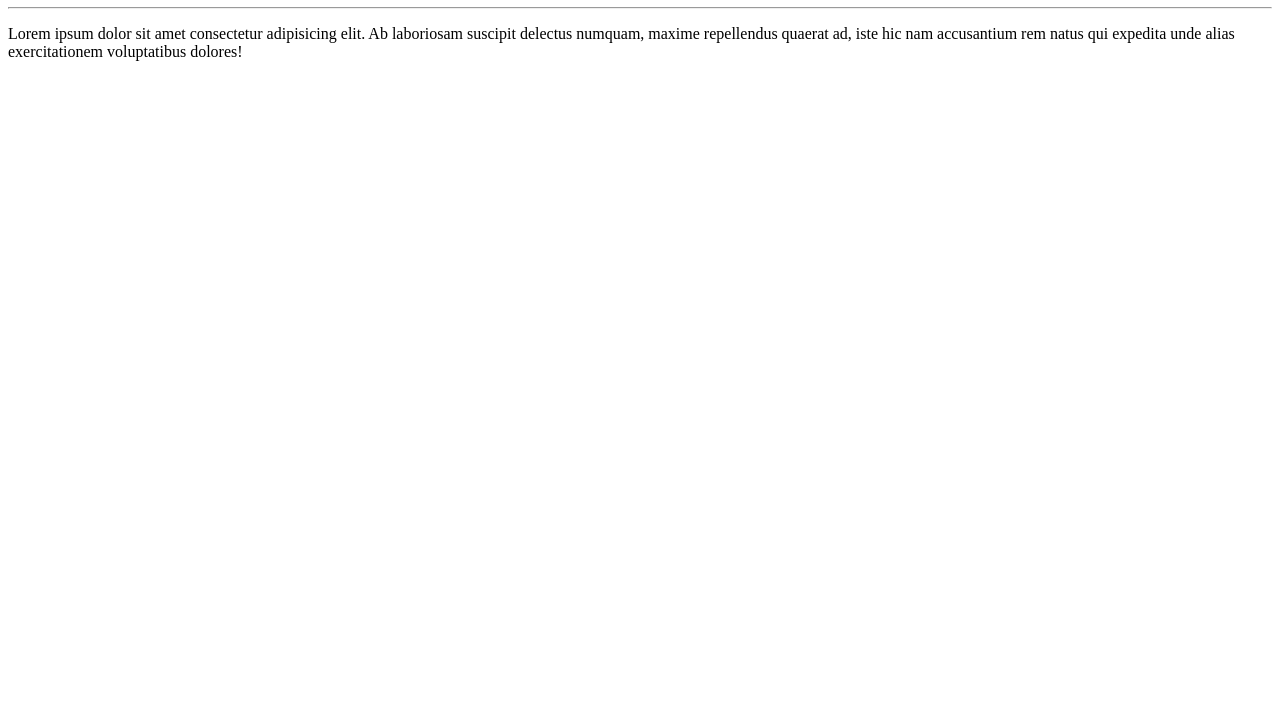
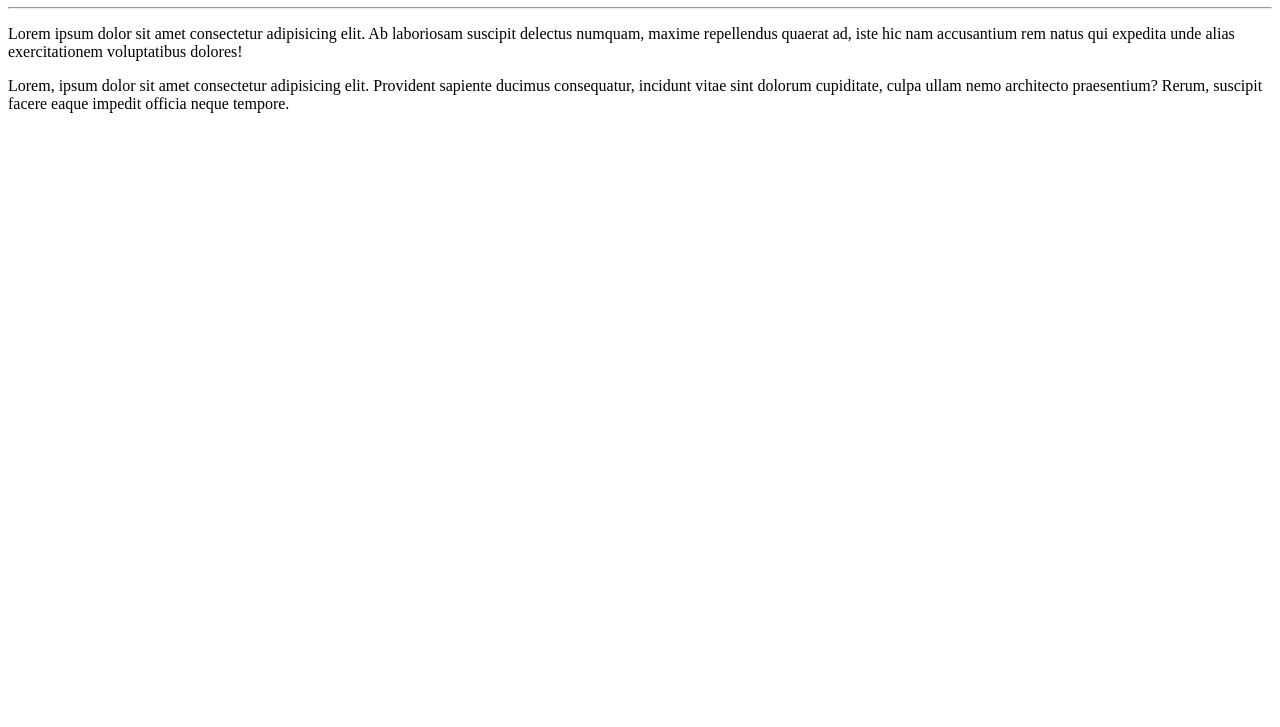
Before and after one commit to The-Programador/Ola-Mundo, a plain HTML site: page site-exemplo/index.html in a window 1280 px wide. Shown: the part 73-800 px from the top of the page. Drawn offline with Linux system fonts and the light colour scheme.

Commit message:
Adicionei um parágrafo

```diff
--- a/site-exemplo/index.html
+++ b/site-exemplo/index.html
@@ -10,5 +10,6 @@
     <h1>Olá, Mundo!</h1>
     <hr>
     <p>Lorem ipsum dolor sit amet consectetur adipisicing elit. Ab laboriosam suscipit delectus numquam, maxime repellendus quaerat ad, iste hic nam accusantium rem natus qui expedita unde alias exercitationem voluptatibus dolores!</p>
+    <p>Lorem, ipsum dolor sit amet consectetur adipisicing elit. Provident sapiente ducimus consequatur, incidunt vitae sint dolorum cupiditate, culpa ullam nemo architecto praesentium? Rerum, suscipit facere eaque impedit officia neque tempore.</p>
 </body>
 </html>
```
